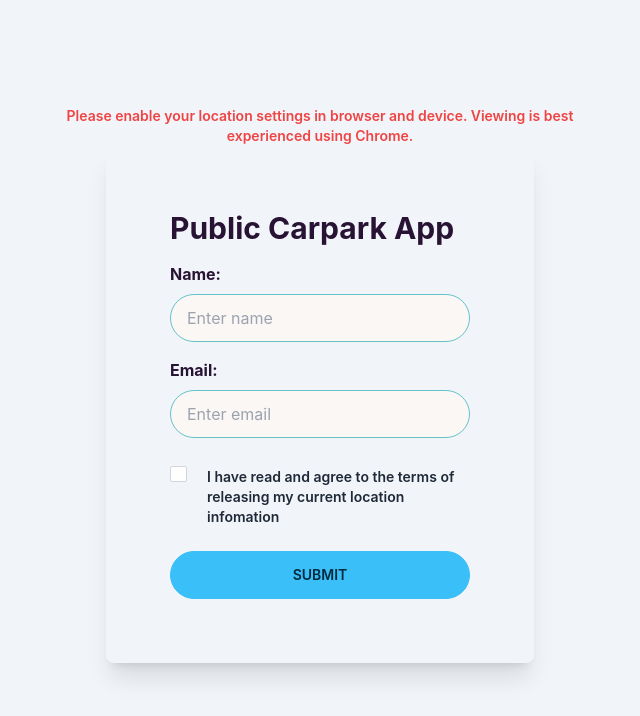
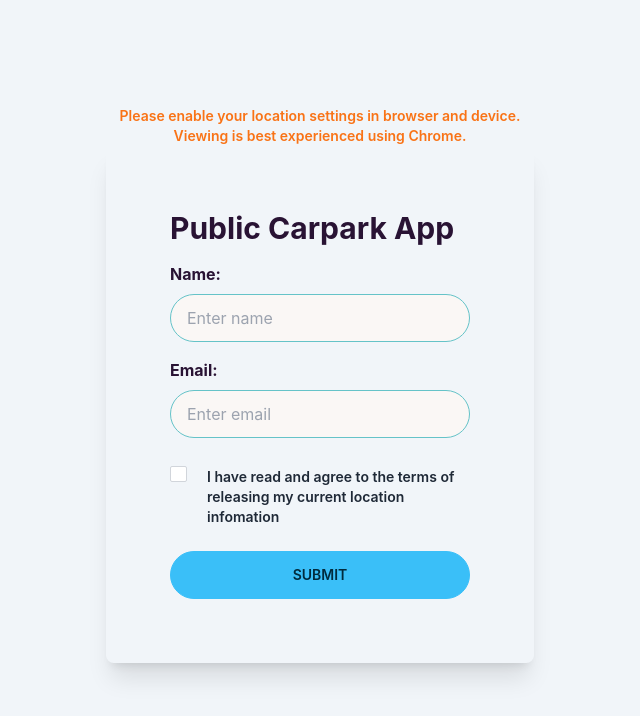
Before and after one commit to goodwill80/My_Carpark_App, a React (Create React App) app: page / in a window 1280 px wide. Shown: the top 716 px of the page, without its empty margins (320-960 px from the left). Built offline with nearby package versions, Linux system fonts and the light colour scheme; no server answers.

Commit message:
instructions on homepage

```diff
--- a/src/components/Instructions.jsx
+++ b/src/components/Instructions.jsx
@@ -2,11 +2,9 @@
 
 function Instructions() {
   return (
-    <div className="flex flex-col text-sm mt-4 text-center w-[40%] text-red-500 font-semibold">
-      <h1>
-        Please enable your location settings in browser and device. Viewing is
-        best experienced using Chrome.
-      </h1>
+    <div className="flex flex-col text-sm mt-4 text-center w-[40%] text-orange-500 font-semibold">
+      <p>Please enable your location settings in browser and device.</p>
+      <p>Viewing is best experienced using Chrome.</p>
     </div>
   );
 }
```
